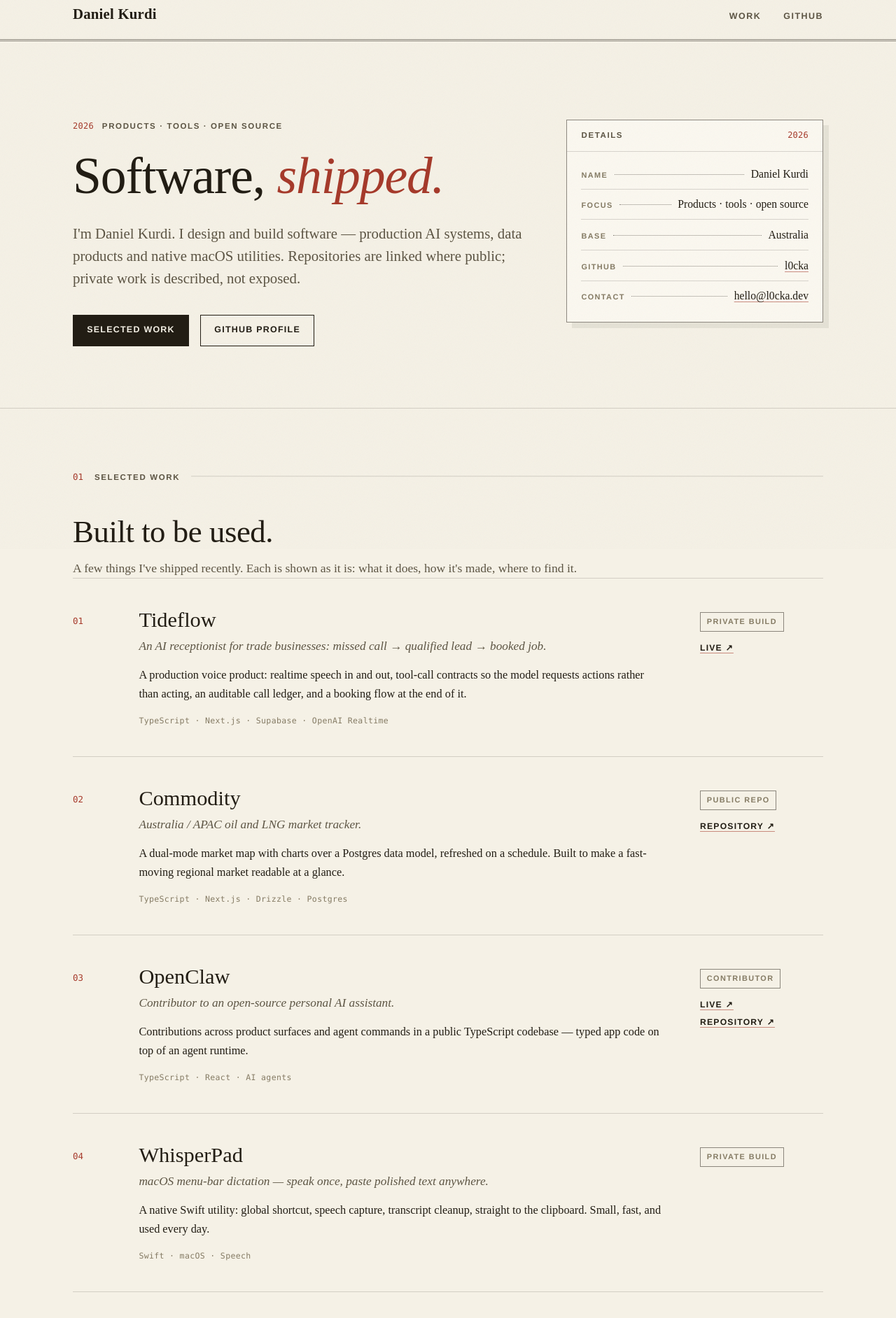
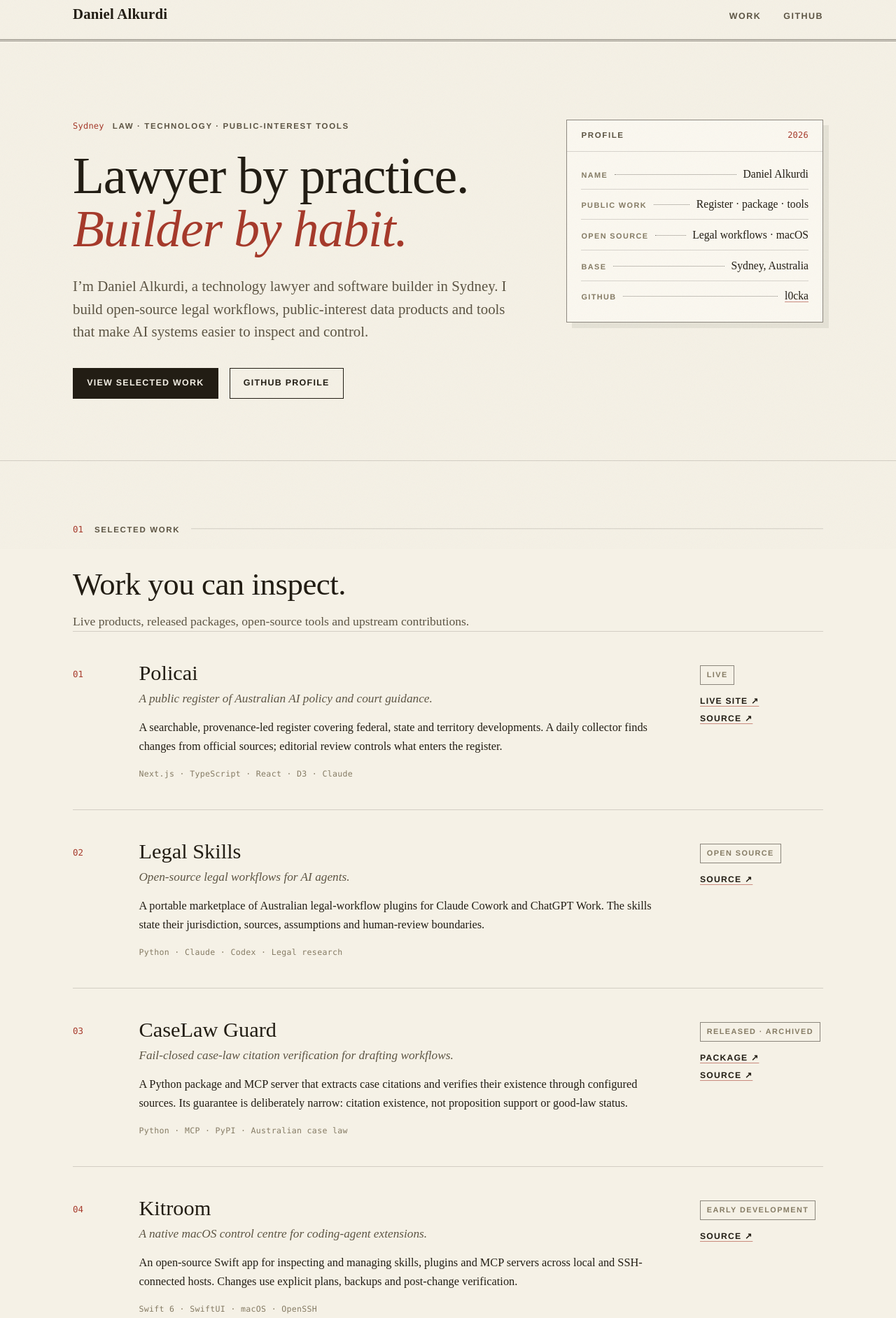
Before and after one commit to l0cka/l0cka.github.io, an Astro site: page / in a window 1280 px wide. Shown: the part 15-1899 px from the top of the page at 70% size. Built offline with nearby package versions, Linux system fonts and the light colour scheme; Astro itself is replaced by a stand-in of ours.

Commit message:
[verified] refresh public portfolio

```diff
--- a/package.json
+++ b/package.json
@@ -5,9 +5,11 @@
   "type": "module",
   "scripts": {
     "dev": "astro dev --host 127.0.0.1",
-    "build": "astro check && astro build",
+    "build": "astro check && astro build && node scripts/verify-rendered.mjs",
     "preview": "astro preview --host 127.0.0.1",
-    "lint": "astro check"
+    "lint": "astro check",
+    "test": "node scripts/verify-content.mjs",
+    "verify:rendered": "node scripts/verify-rendered.mjs"
   },
   "dependencies": {
     "@astrojs/rss": "^4.0.19",
--- a/src/components/ProjectRow.astro
+++ b/src/components/ProjectRow.astro
@@ -8,7 +8,7 @@
 
 const { project, index } = Astro.props;
 const num = String(index + 1).padStart(2, "0");
-const titleHref = project.links.live ?? project.links.repo;
+const titleHref = project.links[0]?.href;
 ---
 
 <article class="project-row">
@@ -28,12 +28,9 @@
   <div class="project-aside">
     <span class="project-status">{project.status}</span>
     <div class="project-links">
-      {project.links.live && (
-        <a href={project.links.live} target="_blank" rel="noreferrer">Live &#8599;</a>
-      )}
-      {project.links.repo && (
-        <a href={project.links.repo} target="_blank" rel="noreferrer">Repository &#8599;</a>
-      )}
+      {project.links.map((link) => (
+        <a href={link.href} target="_blank" rel="noreferrer">{link.label} &#8599;</a>
+      ))}
     </div>
   </div>
 </article>
--- a/src/data/projects.ts
+++ b/src/data/projects.ts
@@ -1,91 +1,101 @@
+export type ProjectLink = {
+  label: string;
+  href: string;
+};
+
 export type Project = {
   name: string;
   tagline: string;
   description: string;
   stack: string[];
   year: string;
-  status: "Live" | "Public repo" | "Private build" | "Contributor";
-  links: {
-    repo?: string;
-    live?: string;
-  };
+  status: "Live" | "Open source" | "Released · archived" | "Early development" | "Upstream contributions";
+  links: ProjectLink[];
 };
 
 export type MinorProject = {
   name: string;
   line: string;
-  href?: string;
+  href: string;
 };
 
 export const featuredProjects: Project[] = [
   {
-    name: "Tideflow",
-    tagline: "An AI receptionist for trade businesses: missed call → qualified lead → booked job.",
+    name: "Policai",
+    tagline: "A public register of Australian AI policy and court guidance.",
     description:
-      "A production voice product: realtime speech in and out, tool-call contracts so the model requests actions rather than acting, an auditable call ledger, and a booking flow at the end of it.",
-    stack: ["TypeScript", "Next.js", "Supabase", "OpenAI Realtime"],
+      "A searchable, provenance-led register covering federal, state and territory developments. A daily collector finds changes from official sources; editorial review controls what enters the register.",
+    stack: ["Next.js", "TypeScript", "React", "D3", "Claude"],
     year: "2026",
-    status: "Private build",
-    links: {
-      live: "https://www.tideflow.au/",
-    },
+    status: "Live",
+    links: [
+      { label: "Live site", href: "https://policai.org/" },
+      { label: "Source", href: "https://github.com/l0cka/policai" },
+    ],
   },
   {
-    name: "Commodity",
-    tagline: "Australia / APAC oil and LNG market tracker.",
+    name: "Legal Skills",
+    tagline: "Open-source legal workflows for AI agents.",
     description:
-      "A dual-mode market map with charts over a Postgres data model, refreshed on a schedule. Built to make a fast-moving regional market readable at a glance.",
-    stack: ["TypeScript", "Next.js", "Drizzle", "Postgres"],
+      "A portable marketplace of Australian legal-workflow plugins for Claude Cowork and ChatGPT Work. The skills state their jurisdiction, sources, assumptions and human-review boundaries.",
+    stack: ["Python", "Claude", "Codex", "Legal research"],
     year: "2026",
-    status: "Public repo",
-    links: {
-      repo: "https://github.com/l0cka/commodity",
-    },
+    status: "Open source",
+    links: [{ label: "Source", href: "https://github.com/l0cka/legal-skills" }],
   },
   {
-    name: "OpenClaw",
-    tagline: "Contributor to an open-source personal AI assistant.",
+    name: "CaseLaw Guard",
+    tagline: "Fail-closed case-law citation verification for drafting workflows.",
     description:
-      "Contributions across product surfaces and agent commands in a public TypeScript codebase — typed app code on top of an agent runtime.",
-    stack: ["TypeScript", "React", "AI agents"],
+      "A Python package and MCP server that extracts case citations and verifies their existence through configured sources. Its guarantee is deliberately narrow: citation existence, not proposition support or good-law status.",
+    stack: ["Python", "MCP", "PyPI", "Australian case law"],
     year: "2026",
-    status: "Contributor",
-    links: {
-      repo: "https://github.com/l0cka/openclaw",
-      live: "https://openclaw.ai",
-    },
+    status: "Released · archived",
+    links: [
+      { label: "Package", href: "https://pypi.org/project/caselaw-guard/" },
+      { label: "Source", href: "https://github.com/l0cka/caselaw-guard" },
+    ],
   },
   {
-    name: "WhisperPad",
-    tagline: "macOS menu-bar dictation — speak once, paste polished text anywhere.",
+    name: "Kitroom",
+    tagline: "A native macOS control centre for coding-agent extensions.",
     description:
-      "A native Swift utility: global shortcut, speech capture, transcript cleanup, straight to the clipboard. Small, fast, and used every day.",
-    stack: ["Swift", "macOS", "Speech"],
+      "An open-source Swift app for inspecting and managing skills, plugins and MCP servers across local and SSH-connected hosts. Changes use explicit plans, backups and post-change verification.",
+    stack: ["Swift 6", "SwiftUI", "macOS", "OpenSSH"],
     year: "2026",
-    status: "Private build",
-    links: {},
+    status: "Early development",
+    links: [{ label: "Source", href: "https://github.com/l0cka/kitroom" }],
+  },
+  {
+    name: "Harvey LAB",
+    tagline: "Public contributions to an open legal-agent benchmark.",
+    description:
+      "Four upstream pull requests propose corrections to task evidence and stronger validation of shared document paths in Harvey's Legal Agent Benchmark. The contributions remain under upstream review.",
+    stack: ["Legal AI", "Agent evaluation", "Python", "Benchmark design"],
+    year: "2026",
+    status: "Upstream contributions",
+    links: [
+      {
+        label: "Pull requests",
+        href: "https://github.com/harveyai/harvey-labs/pulls?q=is%3Apr+author%3Al0cka",
+      },
+      {
+        label: "Project",
+        href: "https://github.com/harveyai/harvey-labs",
+      },
+    ],
   },
 ];
 
 export const moreProjects: MinorProject[] = [
   {
-    name: "BlueThread",
-    line: "Local-first bridge from iMessage groups to Slack.",
-    href: "https://github.com/tideflowau/blue-thread",
-  },
-  {
-    name: "Slack News Bot",
-    line: "Ranked, de-duplicated news digests delivered to Slack.",
-    href: "https://github.com/tideflowau/slack-news-bot",
-  },
-  {
-    name: "sRGB Galahad II plugin",
-    line: "Hardware lighting control plugin.",
-    href: "https://github.com/l0cka/srgb-galahad-ii-trinity-aio-plugin",
+    name: "Commodity",
+    line: "Public-source Australia and APAC oil and LNG market tracker.",
+    href: "https://github.com/l0cka/commodity",
   },
   {
     name: "SHGPR UCF Figures",
-    line: "Research figures and visualisation.",
-    href: "https://github.com/l0cka/SHGPR_UCF_Figures",
+    line: "Interactive risk-to-control relationship visualisation.",
+    href: "https://l0cka.github.io/SHGPR_UCF_Figures/",
   },
 ];
--- a/src/layouts/Base.astro
+++ b/src/layouts/Base.astro
@@ -28,7 +28,7 @@
     <meta property="og:description" content={description} />
     <meta property="og:type" content={ogType} />
     <meta property="og:url" content={canonical} />
-    <meta property="og:site_name" content="Daniel Kurdi" />
+    <meta property="og:site_name" content="Daniel Alkurdi" />
     <meta name="twitter:card" content="summary" />
     <meta name="generator" content={Astro.generator} />
   </head>
@@ -37,7 +37,7 @@
 
     <header class="site-header">
       <div class="wrap">
-        <a class="wordmark" href="/">Daniel Kurdi</a>
+        <a class="wordmark" href="/">Daniel Alkurdi</a>
         <nav class="site-nav" aria-label="Primary">
           <a href="/#work">Work</a>
           <a href="https://github.com/l0cka" target="_blank" rel="noreferrer">GitHub</a>
@@ -52,18 +52,21 @@
     <div class="ink-band">
       <div class="wrap">
         <div class="band-kicker">
-          <span class="mono">contact</span>
+          <span class="mono">public work</span>
         </div>
         <h2>
-          Always building — <em>say hello.</em>
+          See the <em>work.</em>
         </h2>
+        <p class="band-copy">
+          Browse the source, releases, live services and public contribution records.
+        </p>
         <div class="band-links">
-          <a href="mailto:hello@l0cka.dev">Email</a>
           <a href="https://github.com/l0cka" target="_blank" rel="noreferrer">GitHub</a>
+          <a href="https://policai.org/" target="_blank" rel="noreferrer">Policai</a>
         </div>
         <footer class="fine-print">
-          <p>© 2026 Daniel Kurdi.</p>
-          <p>Set in Newsreader &amp; Public Sans. Built with Astro.</p>
+          <p>© 2026 Daniel Alkurdi. Personal work and views.</p>
+          <p>Not legal advice. No client or firm material.</p>
         </footer>
       </div>
     </div>
--- a/src/pages/index.astro
+++ b/src/pages/index.astro
@@ -6,57 +6,57 @@
 ---
 
 <Base
-  title="Daniel Kurdi — Software Portfolio"
-  description="Products, tools and open-source projects by Daniel Kurdi."
+  title="Daniel Alkurdi — Technology lawyer and software builder"
+  description="Public-interest legal technology, open-source legal workflows and software projects by Daniel Alkurdi."
 >
   <section class="hero">
     <div class="wrap hero-grid">
       <div>
         <div class="hero-eyebrow rise">
-          <span class="mono">2026</span>
-          <span class="label">Products · tools · open source</span>
+          <span class="mono">Sydney</span>
+          <span class="label">Law · technology · public-interest tools</span>
         </div>
-        <h1 class="rise rise-2">Software, <em>shipped.</em></h1>
+        <h1 class="rise rise-2">Lawyer by practice. <em>Builder by habit.</em></h1>
         <p class="standfirst rise rise-3">
-          I'm Daniel Kurdi. I design and build software — production AI systems, data products
-          and native macOS utilities. Repositories are linked where public; private work is
-          described, not exposed.
+          I’m Daniel Alkurdi, a technology lawyer and software builder in Sydney. I build
+          open-source legal workflows, public-interest data products and tools that make AI
+          systems easier to inspect and control.
         </p>
         <div class="hero-actions rise rise-4">
-          <a class="btn btn-primary" href="#work">Selected work</a>
+          <a class="btn btn-primary" href="#work">View selected work</a>
           <a class="btn" href="https://github.com/l0cka" target="_blank" rel="noreferrer">GitHub profile</a>
         </div>
       </div>
       <div class="cover-sheet rise rise-3" aria-label="At a glance">
         <div class="cover-sheet-head">
-          <span class="label">Details</span>
+          <span class="label">Profile</span>
           <span class="mono">2026</span>
         </div>
         <dl>
           <div class="cover-row">
             <dt>Name</dt>
             <span class="leader" aria-hidden="true"></span>
-            <dd>Daniel Kurdi</dd>
+            <dd>Daniel Alkurdi</dd>
           </div>
           <div class="cover-row">
-            <dt>Focus</dt>
+            <dt>Public work</dt>
             <span class="leader" aria-hidden="true"></span>
-            <dd>Products · tools · open source</dd>
+            <dd>Register · package · tools</dd>
+          </div>
+          <div class="cover-row">
+            <dt>Open source</dt>
+            <span class="leader" aria-hidden="true"></span>
+            <dd>Legal workflows · macOS</dd>
           </div>
           <div class="cover-row">
             <dt>Base</dt>
             <span class="leader" aria-hidden="true"></span>
-            <dd>Australia</dd>
+            <dd>Sydney, Australia</dd>
           </div>
           <div class="cover-row">
             <dt>GitHub</dt>
             <span class="leader" aria-hidden="true"></span>
             <dd><a href="https://github.com/l0cka" target="_blank" rel="noreferrer">l0cka</a></dd>
-          </div>
-          <div class="cover-row">
-            <dt>Contact</dt>
-            <span class="leader" aria-hidden="true"></span>
-            <dd><a href="mailto:hello@l0cka.dev">hello@l0cka.dev</a></dd>
           </div>
         </dl>
       </div>
@@ -68,8 +68,8 @@
       <SectionHead
         clause="01"
         label="Selected work"
-        title="Built to be used."
-        intro="A few things I've shipped recently. Each is shown as it is: what it does, how it's made, where to find it."
+        title="Work you can inspect."
+        intro="Live products, released packages, open-source tools and upstream contributions."
       />
       <div class="project-list">
         {featuredProjects.map((project, index) => (
@@ -83,19 +83,15 @@
     <div class="wrap">
       <SectionHead
         clause="02"
-        label="Also built"
-        title="Smaller tools and public traces."
-        intro="Utilities, connectors, prototypes and research code."
+        label="Other work"
+        title="Research and prototypes."
+        intro="Smaller public projects that show the path, not a finished product claim."
       />
       <div class="minor-list">
         {moreProjects.map((item) => (
           <div class="minor-item">
             <strong>
-              {item.href ? (
-                <a href={item.href} target="_blank" rel="noreferrer">{item.name}</a>
-              ) : (
-                item.name
-              )}
+              <a href={item.href} target="_blank" rel="noreferrer">{item.name}</a>
             </strong>
             <span class="leader" aria-hidden="true"></span>
             <span class="line">{item.line}</span>
--- a/src/styles/global.css
+++ b/src/styles/global.css
@@ -1,5 +1,5 @@
 /* ---------------------------------------------------------------------------
-   Daniel Kurdi — portfolio
+   Daniel Alkurdi — portfolio
    Editorial print design: ivory paper, ink text, one redline accent.
    Newsreader for display and prose, Public Sans for labels and chrome.
    Furniture: numbered sections, hairline and double rules, dotted leaders.
@@ -536,6 +536,7 @@
   letter-spacing: 0.1em;
   text-transform: uppercase;
   color: var(--ink);
+  white-space: nowrap;
 }
 
 @media (max-width: 760px) {
@@ -545,15 +546,14 @@
 
   .project-aside {
     grid-column: 2;
-    flex-direction: row;
-    align-items: center;
-    gap: 1rem;
+    gap: 0.75rem;
     padding-top: 0.75rem;
   }
 
   .project-links {
     flex-direction: row;
-    gap: 1rem;
+    flex-wrap: wrap;
+    gap: 0.75rem 1rem;
     margin-top: 0;
   }
 }
```
Also changed, not shown: scripts/verify-content.mjs (added, +40 -0 lines), scripts/verify-rendered.mjs (added, +32 -0 lines), .github/workflows/pages.yml, README.md, 1 other file.
